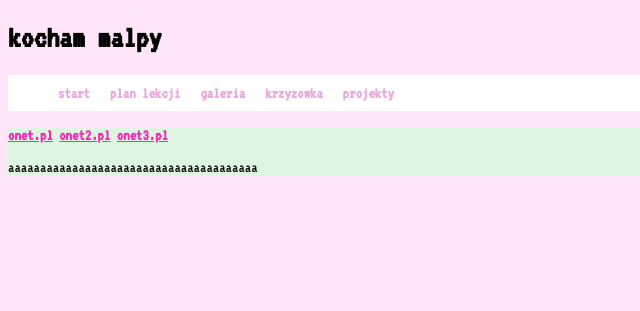
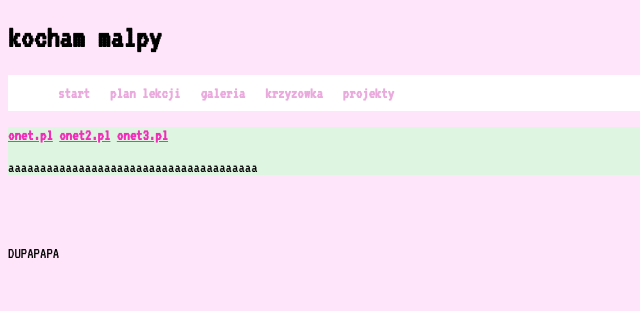
Before and after one commit to olajarosz/strona-informatyka, a plain HTML site: page strona.html in a window 1280 px wide. Shown: the top 311 px of the page, 0-640 px from the left. Drawn offline with Linux system fonts and the light colour scheme.

Commit message:
nasz blad

```diff
--- a/strona.html
+++ b/strona.html
@@ -36,3 +36,6 @@
 wszystkie prawa zastrzezone (Ola Jarosz) </footer>
 </body>
 </html>
+
+
+DUPAPAPA
```
